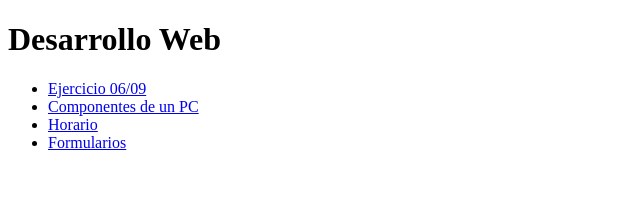
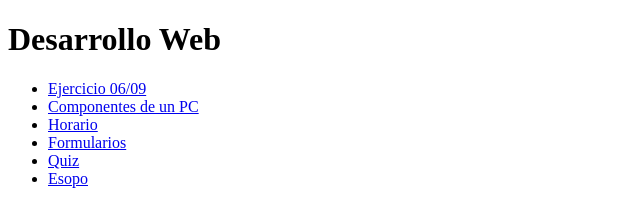
Before and after one commit to dleyvacastro/Ejercicios_desarrollo_web, a plain HTML site: page index.html in a window 1280 px wide. Shown: the whole page, without its empty margins (0-640 px from the left). Drawn offline with Linux system fonts and the light colour scheme.

Commit message:
Update index.html

```diff
--- a/index.html
+++ b/index.html
@@ -11,6 +11,8 @@
     <li> <a href="views/PC.html"> Componentes de un PC</a> </li>
     <li> <a href="views/schedule.html"> Horario </a></li>
     <li> <a href="views/Form.html"> Formularios </a></li>
+    <li> <a href="views/quiz.html"> Quiz </a></li>
+    <li> <a href="views/Esopo.html"> Esopo </a></li>
   </ul>
 </body>
 </html>
```
